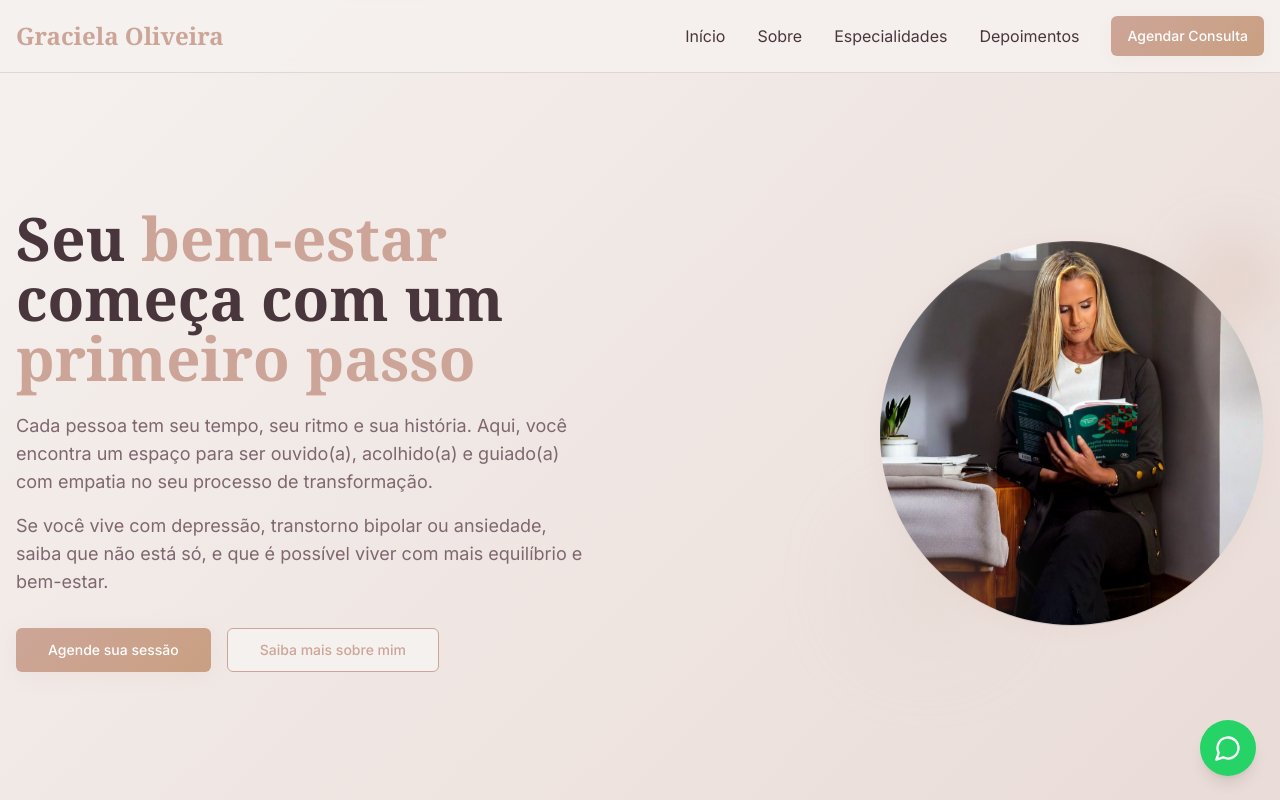
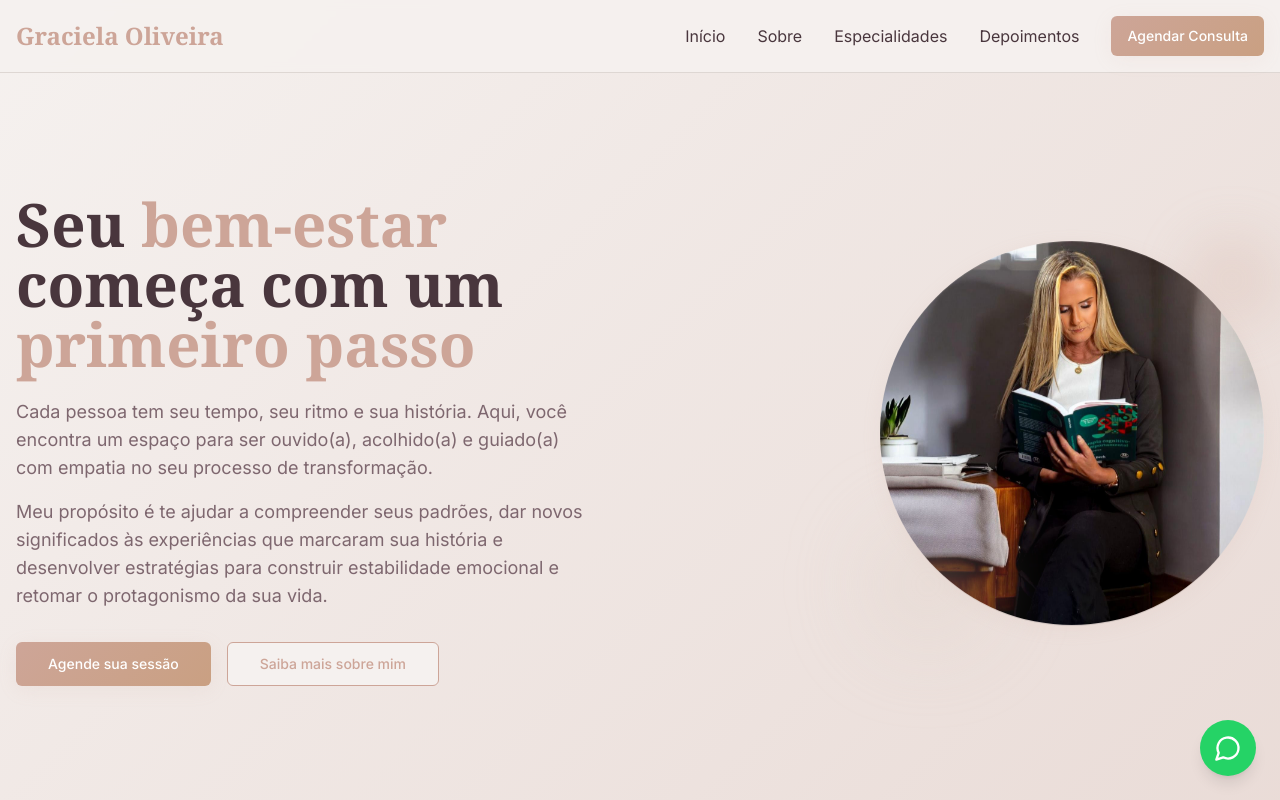
Before and after one commit to joaozzns/psicologianovo, a React (Vite) app: page / in a window 1280 px wide. Shown: the top 800 px of the page. Built offline with nearby package versions, Linux system fonts and the light colour scheme.

Commit message:
Update Hero.tsx

```diff
--- a/src/components/Hero.tsx
+++ b/src/components/Hero.tsx
@@ -29,7 +29,7 @@ const Hero = () => {
                 </p>
 
                 <p>
-                  Se você vive com depressão, transtorno bipolar ou ansiedade, saiba que não está só, e que é possível viver com mais equilíbrio e bem-estar.
+                  Meu propósito é te ajudar a compreender seus padrões, dar novos significados às experiências que marcaram sua história e desenvolver estratégias para construir estabilidade emocional e retomar o protagonismo da sua vida.
                 </p>
               </div>
             </div>
```
